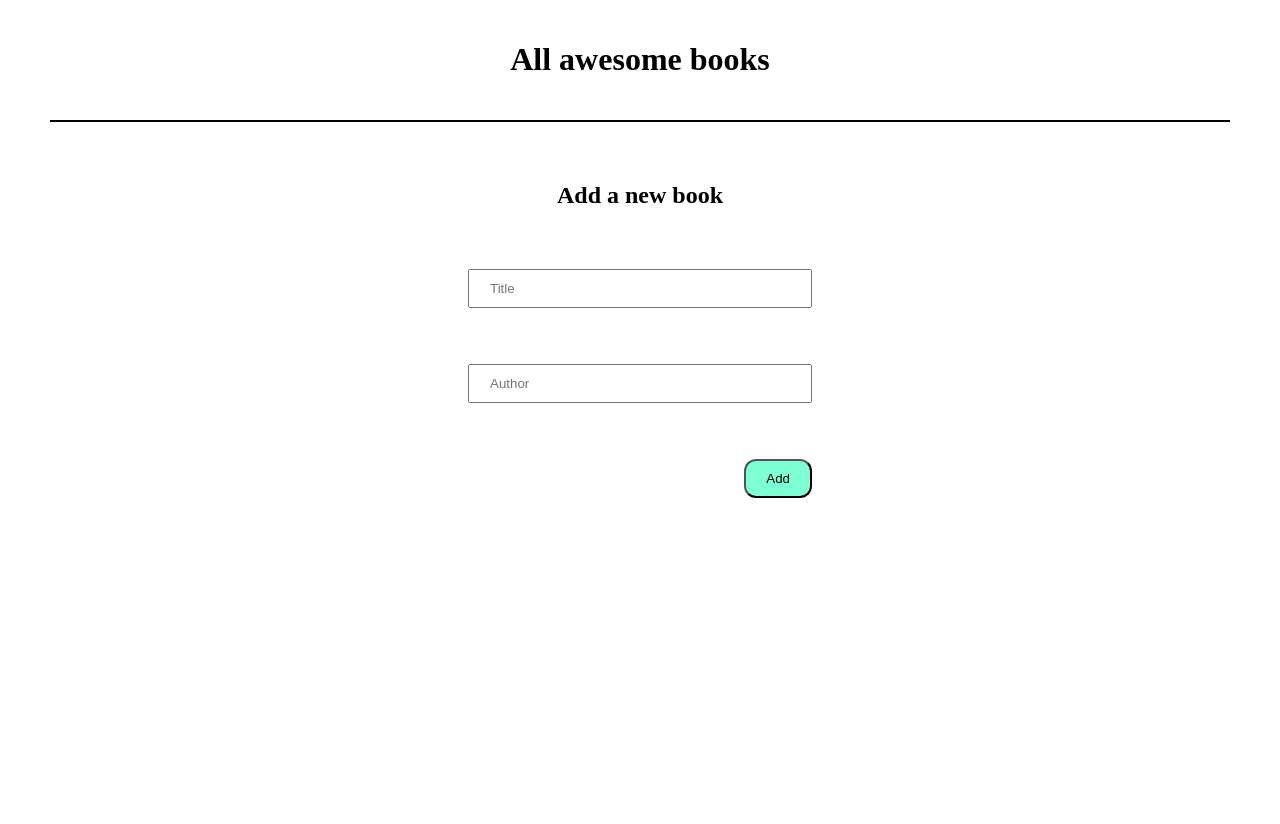
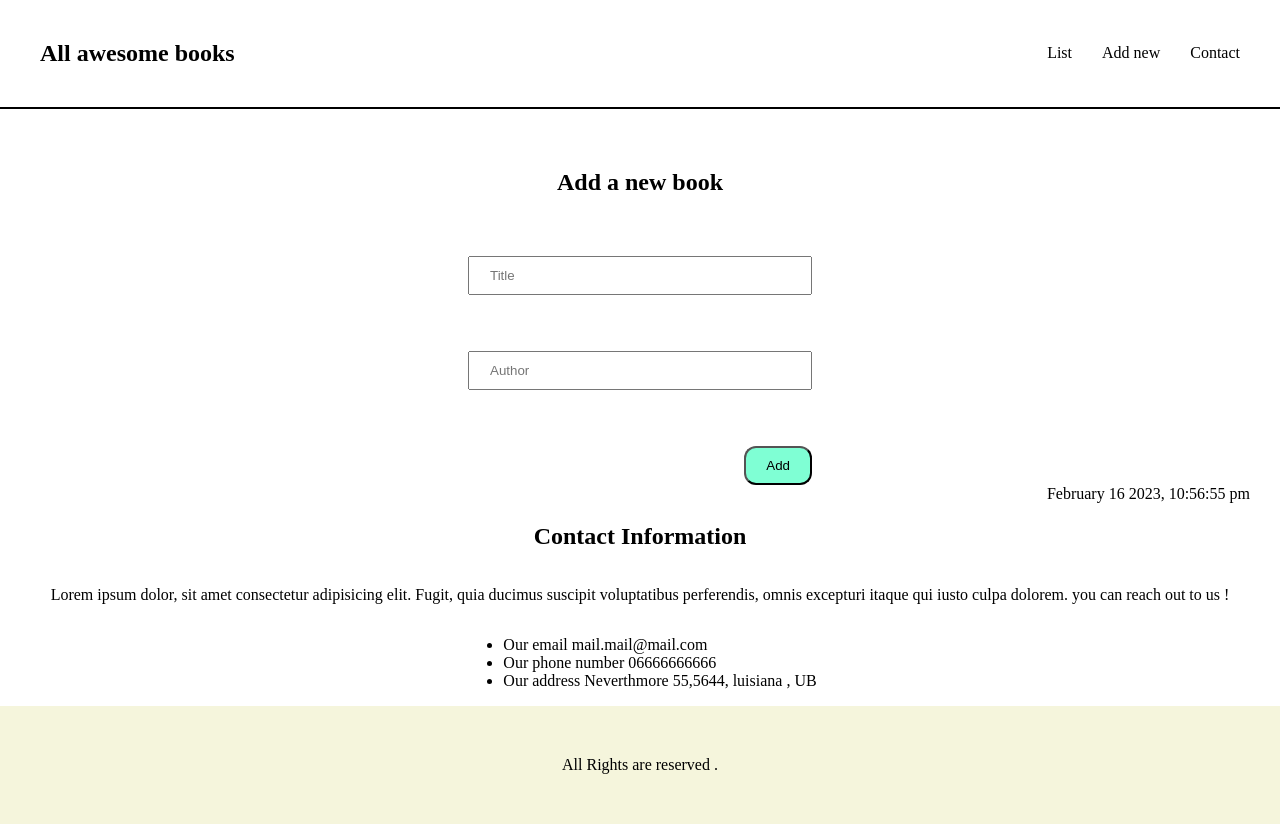
Before and after one commit to houdamzari/Awesome-books, a website: page index.html in a window 1280 px wide. Before the commit the page ends 800 px from the top, so only its background shows below. Drawn offline with Linux system fonts and the light colour scheme.

Commit message:
set up Navigation bar

```diff
--- a/index.html
+++ b/index.html
@@ -11,8 +11,18 @@
   </head>
 
   <body>
+    <header>
+      <nav class='navlist'>
+        <h1 class='headere'>All awesome books</h1>
+        <ul class='nav-list'>
+          <li><a href="" class='nav-list-item'>List</a></li>
+          <li><a href="" class='nav-list-item'>Add new </a></li>
+          <li><a href="" class='nav-list-item'>Contact</a></li>
+        </ul>
+      </nav>
+    </header>
+
     <main>
-      <h1 class='header'>All awesome books</h1>
 
       <div class="Books__Section"></div>
 
@@ -24,7 +34,23 @@
         <input type="text" placeholder="Author" name='author' class="author-input" /><br /><br />
         <button type="submit" class="AddButton">Add</button>
       </form>
+
+      <section class='contact-section'>
+        <span class='contact-section-date'>February 16 2023, 10:56:55 pm</span>
+
+        <h2 class='contact-section-heading'>Contact Information </h2>
+        <p>Lorem ipsum dolor, sit amet consectetur adipisicing elit. Fugit, quia ducimus suscipit voluptatibus
+          perferendis, omnis excepturi itaque qui iusto culpa dolorem. you can reach out to us !</p>
+        <ul>
+          <li>Our email mail.mail@mail.com</li>
+          <li>Our phone number 06666666666</li>
+          <li>Our address Neverthmore 55,5644, luisiana , UB</li>
+        </ul>
+      </section>
     </main>
+    <footer class='footer'>
+      All Rights are reserved .
+    </footer>
   </body>
 
 </html>
--- a/style.css
+++ b/style.css
@@ -1,6 +1,6 @@
 body {
   padding: 0;
-  margin: 20px 50px;
+  margin: 20px 0 0 0;
 }
 
 .header {
@@ -66,3 +66,45 @@ form {
   width: fit-content;
   margin: 0 auto;
 }
+
+.navlist {
+  display: flex;
+  justify-content: space-between;
+  align-items: center;
+  padding: 0 40px 20px 40px;
+}
+
+.nav-list {
+  display: flex;
+  gap: 30px;
+  list-style: none;
+}
+
+.nav-list-item {
+  text-decoration: none;
+  color: black;
+}
+
+.contact-section {
+  display: flex;
+  flex-direction: column;
+  justify-content: center;
+  align-items: center;
+  margin: 0;
+}
+
+.contact-section-heading {
+  text-align: center;
+}
+
+.contact-section-date {
+  display: flex;
+  align-self: flex-end;
+  padding: 0 30px;
+}
+
+.footer {
+  text-align: center;
+  background-color: beige;
+  padding: 50px 20px;
+}
```
